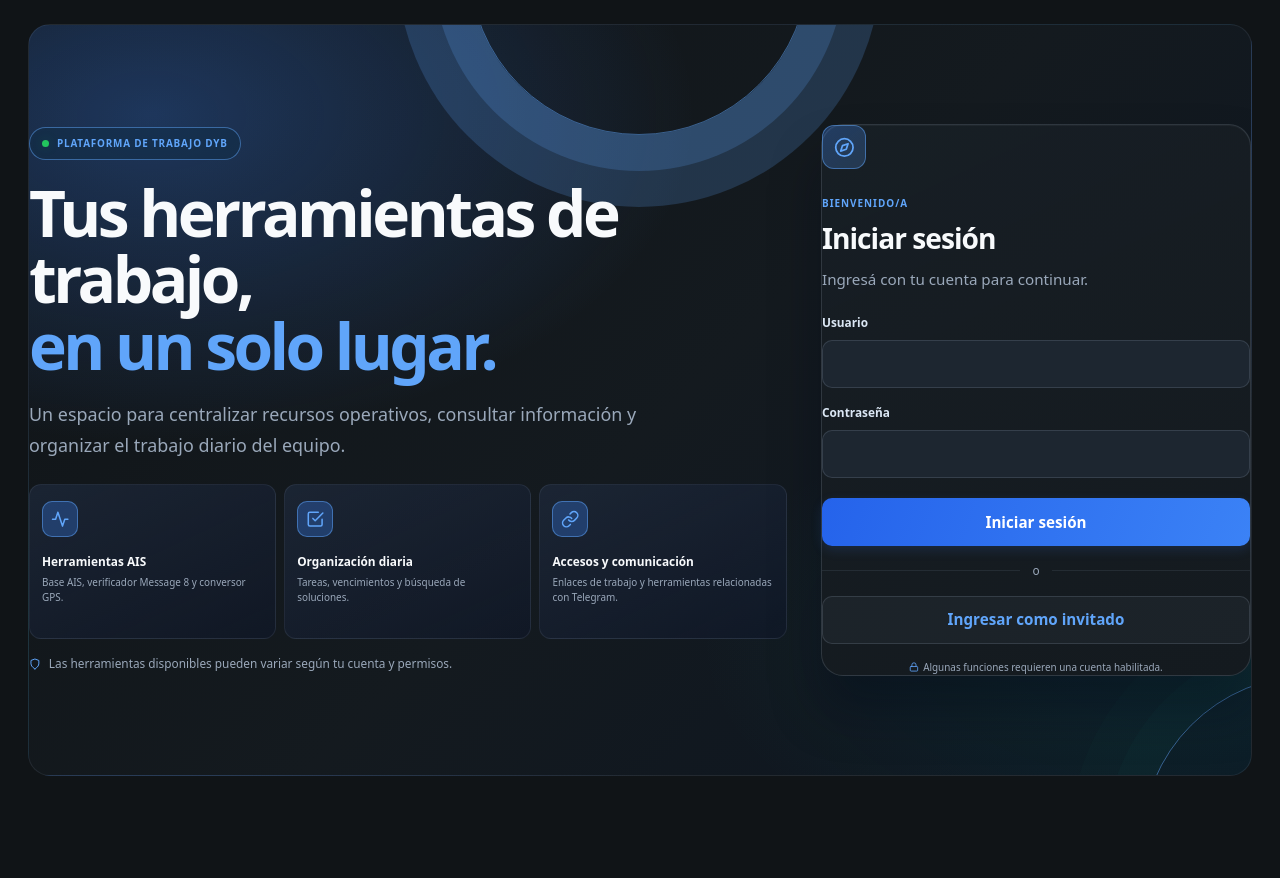
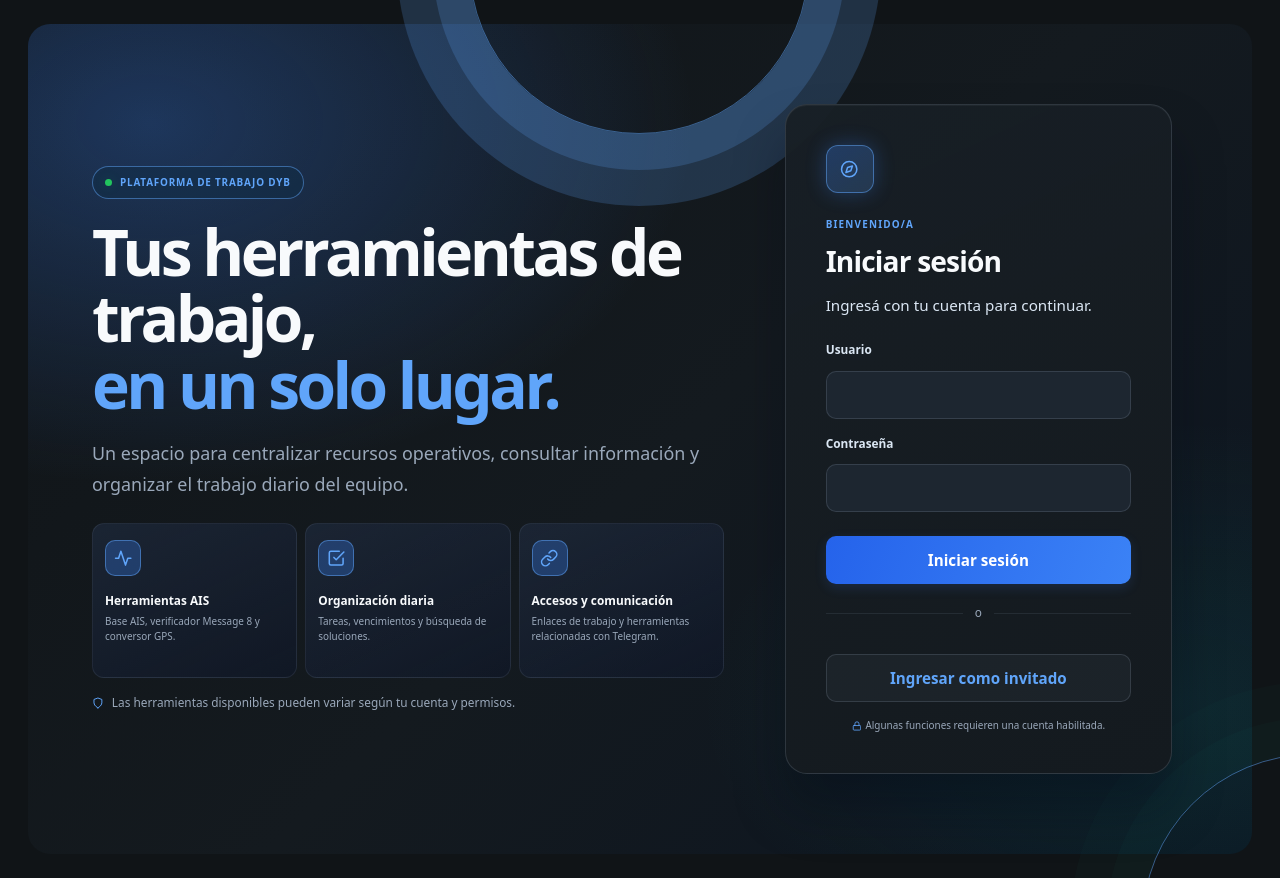
Before and after one commit to jmosqueralpr/plataformaIntegralFront, a React (Vite) app: page / in a window 1280 px wide. Before the commit the page ends 800 px from the top, so only its background shows below. Built offline with nearby package versions, Linux system fonts and the light colour scheme.

Commit message:
mejora del diseño del login

```diff
--- a/src/main.jsx
+++ b/src/main.jsx
@@ -8,6 +8,7 @@ import './styles/components/layout.css'
 import './styles/components/cards.css'
 import './styles/components/modals.css'
 import './styles/components/badges.css'
+import './styles/login.css'
 
 ReactDOM.createRoot(document.getElementById('root')).render(
   <React.StrictMode>
--- a/src/styles/login.css
+++ b/src/styles/login.css
@@ -17,13 +17,11 @@
   min-height: 100%;
   place-items: center;
   isolation: isolate;
-  overflow: hidden;
   color: var(--color-text-primary);
   background:
     radial-gradient(ellipse at 10% 12%, var(--color-brand-glow), transparent 34rem),
     radial-gradient(ellipse at 94% 82%, rgba(20, 184, 166, 0.1), transparent 30rem),
     linear-gradient(135deg, var(--color-bg-primary) 0%, var(--color-bg-secondary) 52%, #0c1521 100%);
-  border: 1px solid var(--color-border-subtle);
   border-radius: var(--radius-3xl);
 }
 
@@ -183,9 +181,10 @@
 .login-card {
   position: relative;
   width: 100%;
-  max-width: 430px;
+  max-width: 440px;
   justify-self: end;
-  padding: clamp(var(--space-6), 3.2vw, var(--space-9));
+  margin: var(--space-4);
+  padding: clamp(var(--space-7), 3.4vw, var(--space-10));
   border: 1px solid var(--color-border-default);
   border-radius: var(--radius-3xl);
   background: linear-gradient(155deg, var(--color-bg-card) 0%, var(--color-bg-secondary) 100%);
@@ -194,36 +193,40 @@
 
 .login-card-mark {
   display: grid;
-  width: 44px;
-  height: 44px;
-  margin-bottom: var(--space-5);
+  width: 48px;
+  height: 48px;
+  margin-bottom: var(--space-6);
   place-items: center;
   border: 1px solid var(--color-info-border);
   border-radius: var(--radius-xl);
   color: var(--color-info);
   background: linear-gradient(145deg, var(--color-brand-glow), var(--color-info-glow));
-  font-size: var(--text-xl);
+  font-size: var(--text-lg);
+  box-shadow: 0 0 20px var(--color-brand-glow);
 }
 
 .login-card-kicker {
+  display: block;
   color: var(--color-info);
   font-size: var(--text-xs);
   font-weight: var(--font-bold);
-  letter-spacing: 0.1em;
+  letter-spacing: 0.12em;
   text-transform: uppercase;
+  margin-bottom: var(--space-2);
 }
 
 .login-card h2 {
-  margin: var(--space-1) 0 var(--space-2);
+  margin: 0 0 var(--space-3);
   color: var(--color-text-primary);
   font-size: var(--text-2xl);
-  letter-spacing: -0.035em;
+  letter-spacing: -0.03em;
 }
 
 .login-card-description {
   margin: 0 0 var(--space-6);
-  color: var(--color-text-muted);
+  color: var(--color-text-secondary);
   font-size: var(--text-md);
+  line-height: 1.5;
 }
 
 /* Login form - usa .field + .input del Design System */
@@ -248,7 +251,7 @@
 
 .login-form-group label {
   display: block;
-  margin: 0;
+  margin: 0 0 var(--space-1);
   color: var(--color-text-secondary);
   font-size: var(--text-sm);
   font-weight: var(--font-semibold);
@@ -259,7 +262,7 @@
   width: 100%;
   min-height: 48px;
   margin: 0;
-  padding: 0 var(--space-3);
+  padding: 0 var(--space-4);
   border: 1px solid var(--color-border-default);
   border-radius: var(--radius-lg);
   outline: none;
@@ -297,6 +300,7 @@
   min-height: 48px;
   align-items: center;
   justify-content: center;
+  gap: var(--space-2);
   border: 1px solid transparent;
   border-radius: var(--radius-lg);
   font: inherit;
@@ -312,7 +316,7 @@
 
 /* En JSX: class="btn btn-primary btn-lg" */
 .login-submit-button {
-  margin-top: var(--space-1);
+  margin-top: var(--space-2);
   color: white;
   background: linear-gradient(110deg, var(--color-brand-600), var(--color-brand-500));
   box-shadow: var(--shadow-brand-sm);
@@ -326,6 +330,7 @@
 
 /* En JSX: class="btn btn-secondary btn-lg" */
 .login-guest-button {
+  margin-top: var(--space-3);
   border: 1px solid var(--color-border-default);
   color: var(--color-info);
   background: rgba(148, 163, 184, 0.06);
@@ -354,7 +359,7 @@
   display: flex;
   align-items: center;
   gap: var(--space-3);
-  margin: var(--space-4) 0;
+  margin: var(--space-5) 0;
   color: var(--color-text-muted);
   font-size: var(--text-sm);
 }
@@ -509,15 +514,12 @@
 /* ========================================================================
    VERSIONADO - LOGIN
    ========================================================================
-   v1.0.0 (2026-11-24) - Migración a Design System v1.0.0
-   - Container/background usa tokens
-   - Layout grid usa tokens para spacing
-   - Cards -> .card component
-   - Form inputs -> .input component
-   - Buttons -> .btn component classes
-   - Eyebrow/kicker usa tokens
-   - Responsive breakpoints consistentes: 980px, 640px
-   - Todos valores hardcoded -> var(--token)
+   v1.0.1 (2026-11-24) - Corrección padding login-card + mejoras de diseño
+   - Agregados tokens faltantes: --space-9, --space-17, --space-20 en tokens.css
+   - .login-card padding corregido (clamp con tokens válidos)
+   - Mejor espaciado entre elementos del formulario
+   - Botones con mejor jerarquía visual
+   - Divider con más margen vertical
 
    PRÓXIMOS:
    [ ] Eliminar estilos duplicados y usar clases compuestas en JSX
--- a/src/styles/tokens.css
+++ b/src/styles/tokens.css
@@ -72,7 +72,10 @@
   --space-6: 24px;
   --space-7: 28px;
   --space-8: 32px;
+  --space-9: 36px;
   --space-10: 40px;
+  --space-17: 68px;
+  --space-20: 80px;
   --space-12: 48px;
 
   /* ----------------------------------------------------------------------
```
